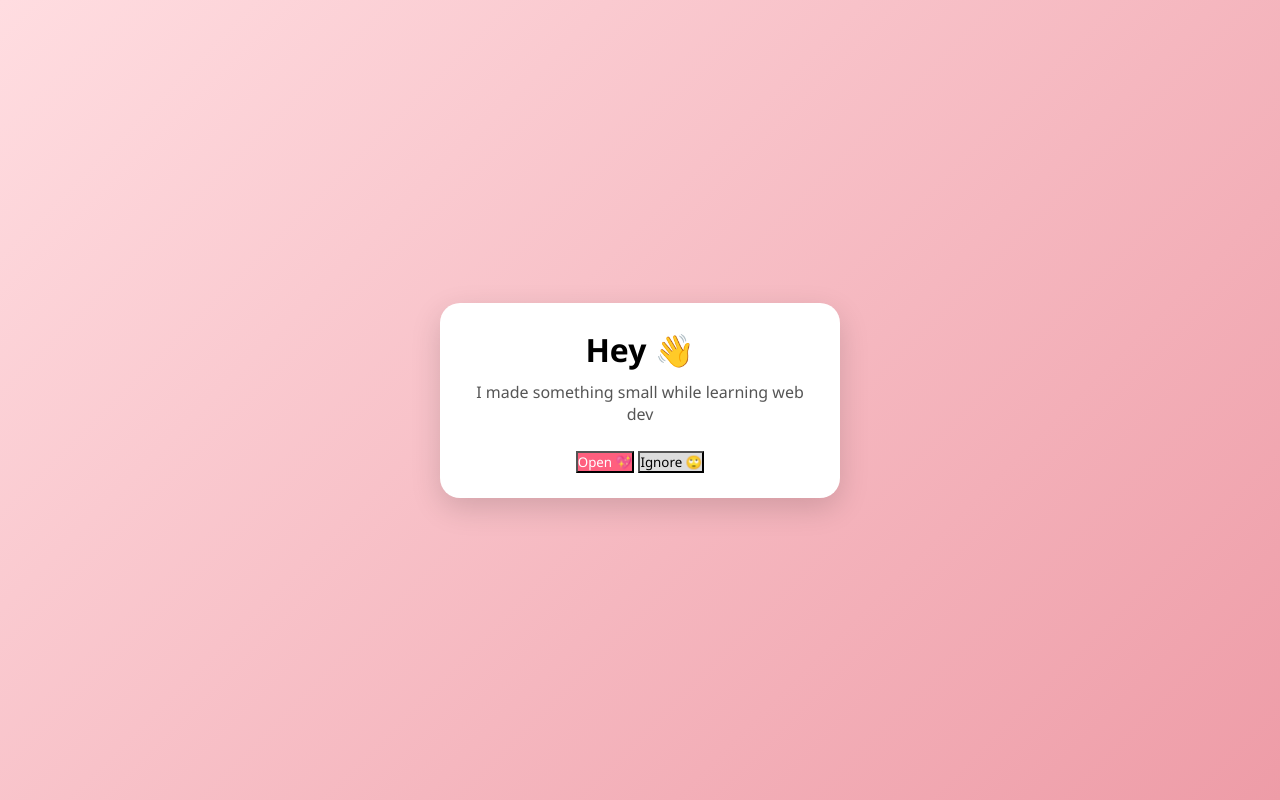
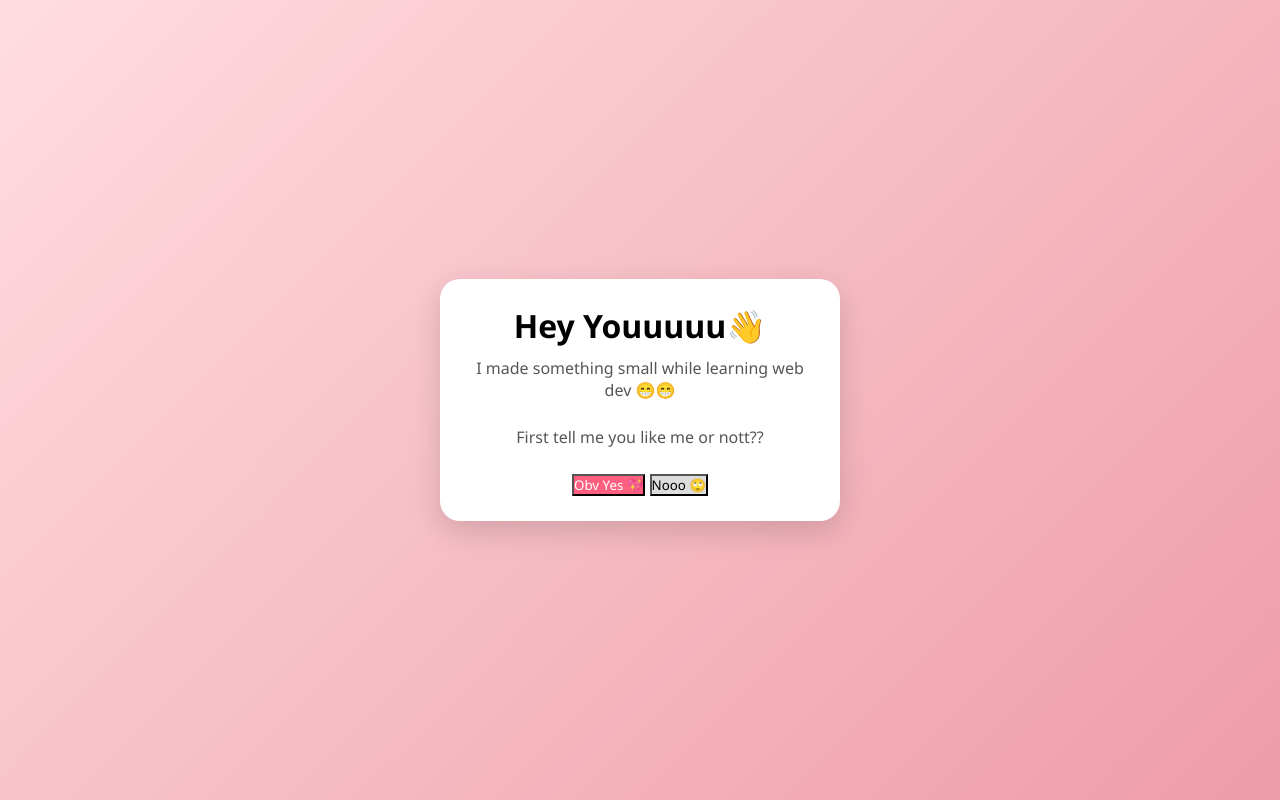
Before and after one commit to sarth2006/Anything, a plain HTML site: page index.html in a window 1280 px wide. Drawn offline with Linux system fonts and the light colour scheme.

Commit message:
Update index.html

```diff
--- a/index.html
+++ b/index.html
@@ -12,15 +12,18 @@
 <body>
 
     <div class="container">
-        <h1 id="message">Hey 👋</h1>
+        <h1 id="message">Hey Youuuuu👋</h1>
         <!-- Sub-heading like a msg-->
-        <p id="subtext">I made something small while learning web dev</p>
+        <p id="subtext">I made something small while learning web dev 😁😁</p>
+        <p id="subtext">First tell me you like me or nott??</p>
+
         <!--Button msgs-->
         <div class="buttons">
-            <button id="yesBtn">Open 💖</button>
-            <button id="noBtn">Ignore 🙄</button>
+            <button id="yesBtn">Obv Yes 💖</button>
+            <button id="noBtn">Nooo 🙄</button>
         </div>
     </div>
 
     <script src="script.js"></script>
+
 </body>
```
